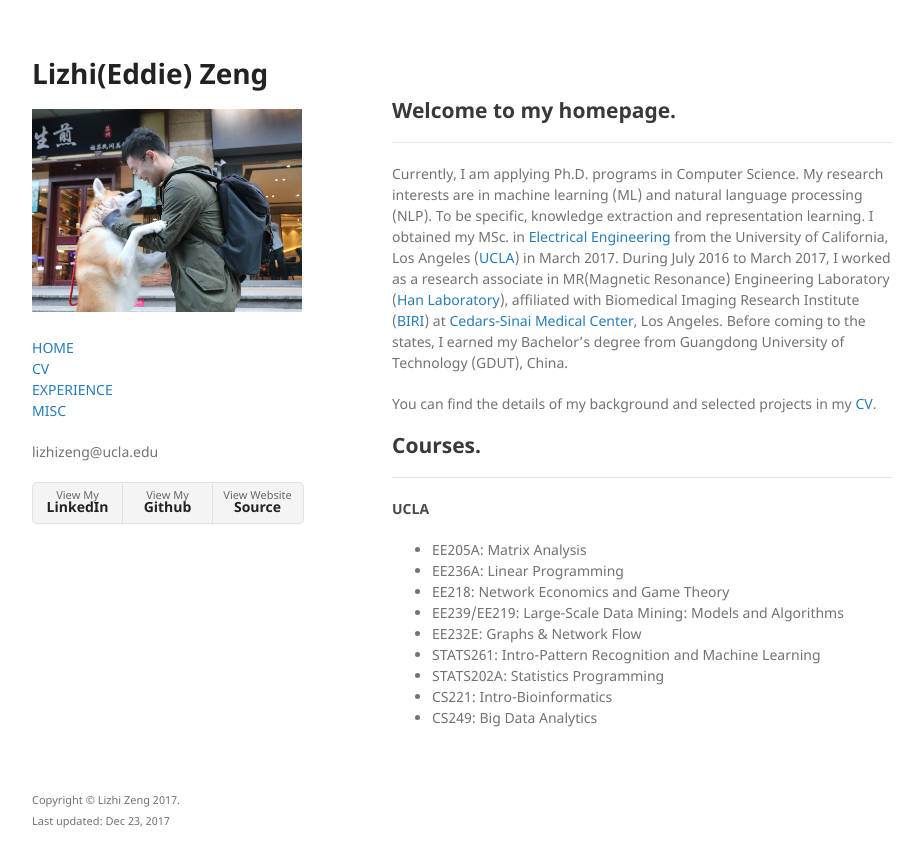
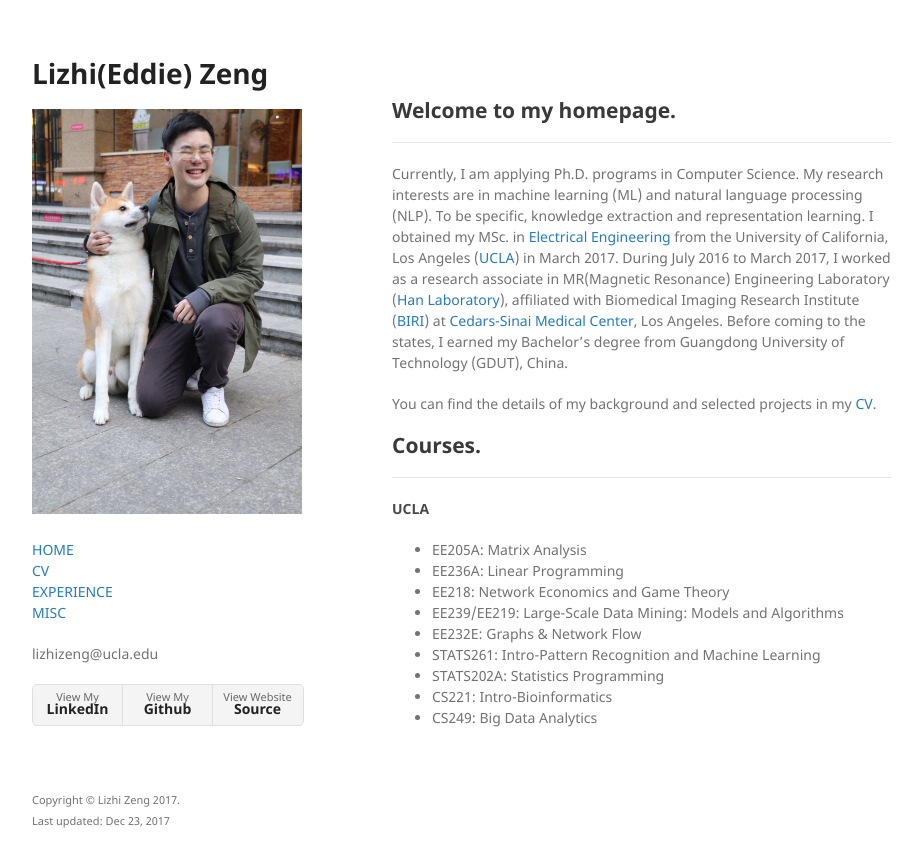
Before and after one commit to lizhiz/lizhiz.github.io, a Jekyll site: the page built from index.md, in a window 1280 px wide. Shown: the top 867 px of the page, without its empty margins (178-1101 px from the left). Built offline with Jekyll 4.4.1, drawn with Linux system fonts in a browser that asks for light colours; the repository's description, which GitHub fills in, is left out.

Commit message:
Update my photo

```diff
--- a/_layouts/default.html
+++ b/_layouts/default.html
@@ -18,7 +18,7 @@
     <div class="wrapper">
       <header>
         <a href="{{ site.github.url }}/index"> <h1>{{ site.title }}</h1> </a>
-        <img class="img-responsive" src="With_Maoqiu.png">
+        <img class="img-responsive" src="With_Maoqiu.JPG">
         <p>{{ site.description | default: site.github.project_tagline }}</p>
 
         <p class="view">
```
Also changed, not shown: With_Maoqiu.JPG (added), 1 other file.
